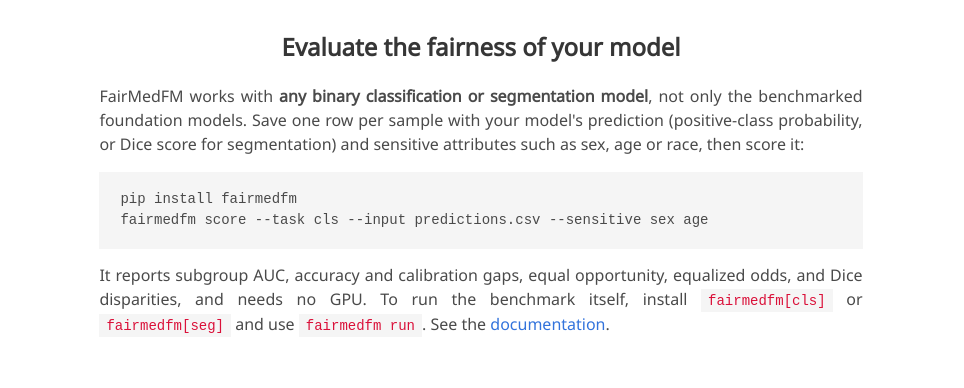
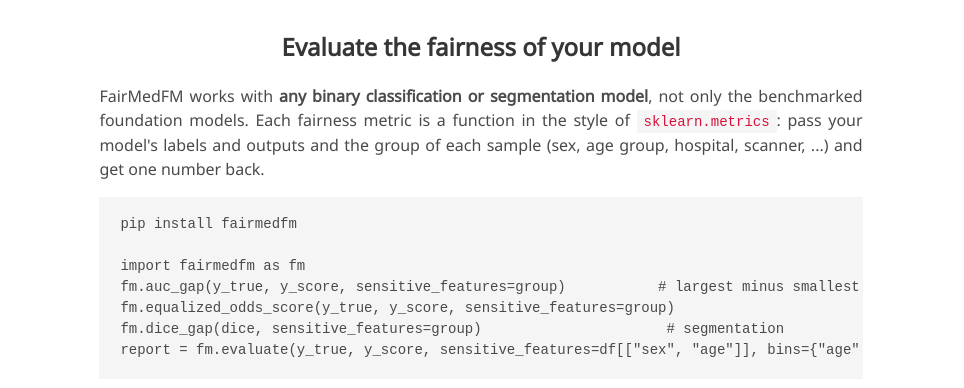
Before and after one commit to Nanboy-Ronan/FairMedFM-page, a plain HTML site: page index.html in a window 1280 px wide. Shown: the part 521-909 px from the top of the page, without its empty margins (159-1123 px from the left). Drawn offline with nearby package versions, Linux system fonts and the light colour scheme; some icons are missing; a web font is replaced by a local one.

Commit message:
Lead the usage section with the sklearn-style metric functions
The section showed the 0.2 command line form (fairmedfm score --task cls --input ...). It now
shows fm.auc_gap and friends on plain arrays, the full report, and points to the command line
and benchmark runner.

```diff
--- a/index.html
+++ b/index.html
@@ -241,14 +241,21 @@
         <h2 class="title is-3" id="use">Evaluate the fairness of your model</h2>
         <div class="content has-text-justified">
           <p>FairMedFM works with <b>any binary classification or segmentation model</b>, not only the benchmarked
-            foundation models. Save one row per sample with your model's prediction (positive-class probability, or
-            Dice score for segmentation) and sensitive attributes such as sex, age or race, then score it:</p>
+            foundation models. Each fairness metric is a function in the style of <code>sklearn.metrics</code>:
+            pass your model's labels and outputs and the group of each sample (sex, age group, hospital, scanner,
+            ...) and get one number back.</p>
           <pre style="text-align: left;">pip install fairmedfm
-fairmedfm score --task cls --input predictions.csv --sensitive sex age</pre>
-          <p>It reports subgroup AUC, accuracy and calibration gaps, equal opportunity, equalized odds, and Dice
-            disparities, and needs no GPU. To run the benchmark itself, install <code>fairmedfm[cls]</code> or
-            <code>fairmedfm[seg]</code> and use <code>fairmedfm run</code>.
-            See the <a href="https://nanboy-ronan.github.io/FairMedFM-page/docs/">documentation</a>.</p>
+
+import fairmedfm as fm
+fm.auc_gap(y_true, y_score, sensitive_features=group)           # largest minus smallest group AUC
+fm.equalized_odds_score(y_true, y_score, sensitive_features=group)
+fm.dice_gap(dice, sensitive_features=group)                      # segmentation
+report = fm.evaluate(y_true, y_score, sensitive_features=df[["sex", "age"]], bins={"age": [40, 60]})</pre>
+          <p>Labels, probabilities, logits, masks, NumPy arrays, pandas objects and PyTorch tensors all work, and the
+            metrics also serve as scikit-learn scorers and as training-time monitors. A command line handles
+            prediction files. To run the benchmark itself, install <code>fairmedfm[cls]</code> or
+            <code>fairmedfm[seg]</code> and use <code>fairmedfm run</code>. See the
+            <a href="https://nanboy-ronan.github.io/FairMedFM-page/docs/">documentation</a>.</p>
         </div>
       </div>
     </div>
```
